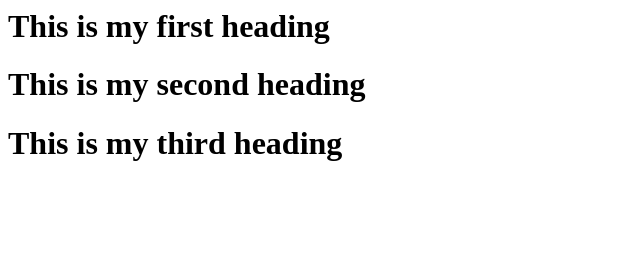
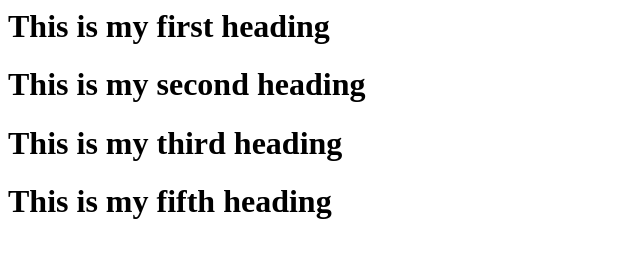
Before and after one commit to MunawarRaza/gitprectice, a plain HTML site: page index.html in a window 1280 px wide. Shown: the whole page, without its empty margins (0-640 px from the left). Drawn offline with Linux system fonts and the light colour scheme.

Commit message:
Update index.html

```diff
--- a/index.html
+++ b/index.html
@@ -1,3 +1,4 @@
 <h1>This is my first heading </h1>
 <h1>This is my second heading </h1>
 <h1>This is my third heading </h1>
+<h1>This is my fifth heading </h1>
```
